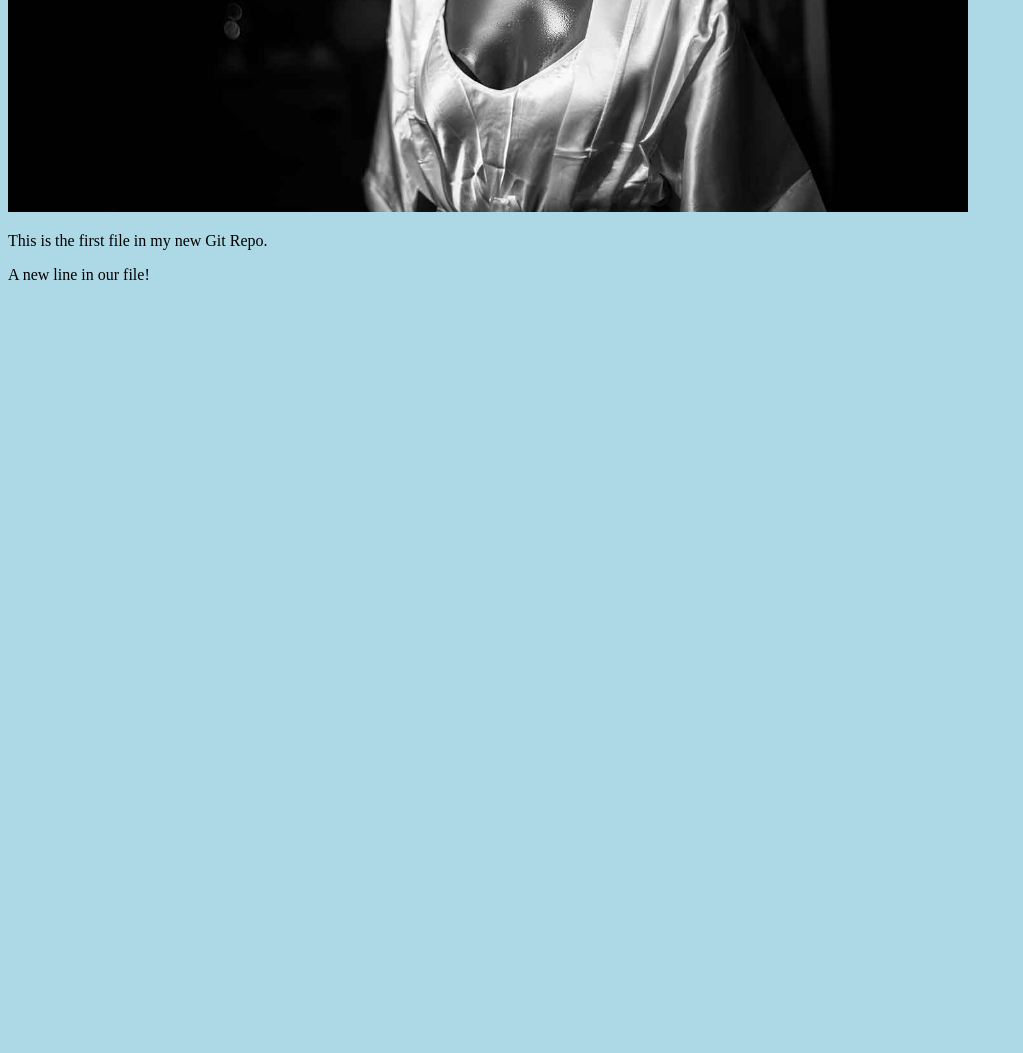
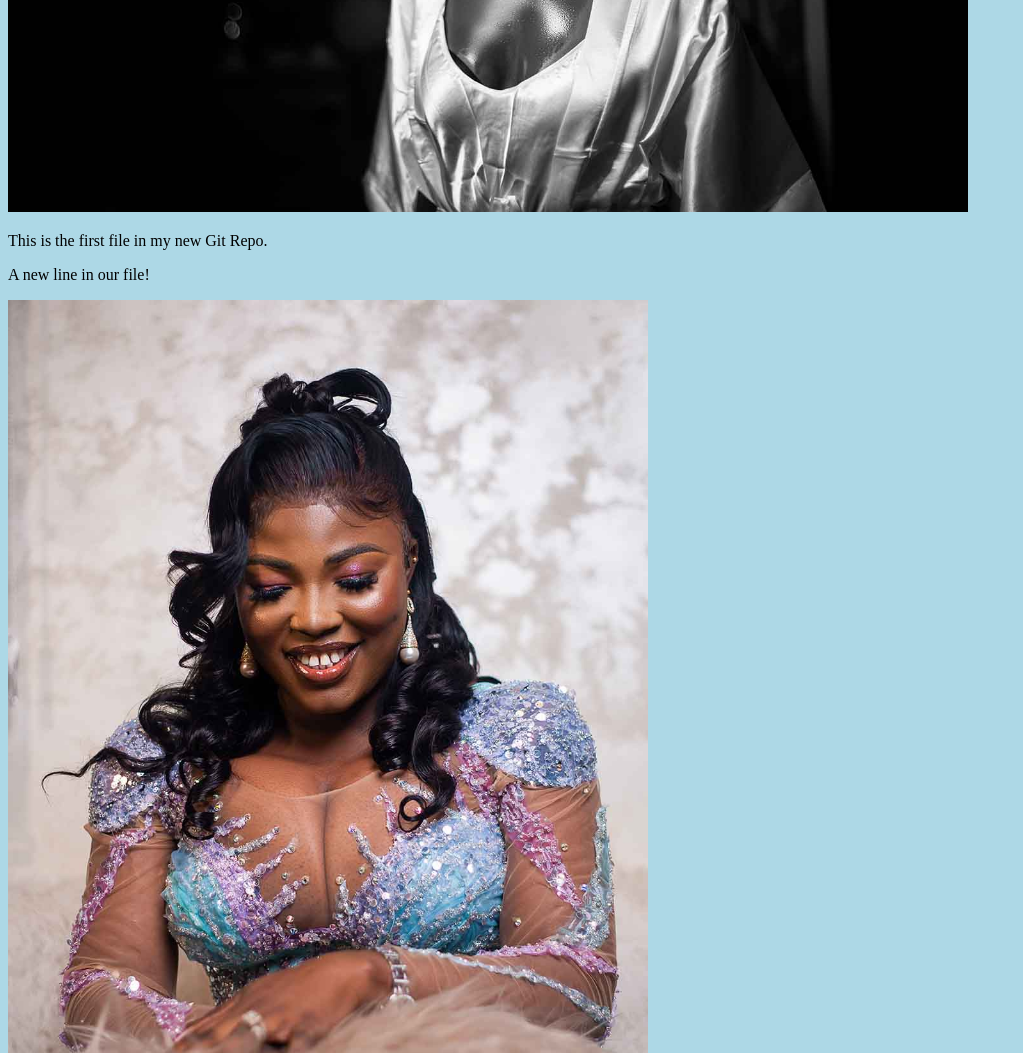
Before and after one commit to syl-frontDev/hello-world, a plain HTML site: page index.html in a window 1280 px wide. Shown: the part 508-1561 px from the top of the page, without its empty margins (0-1023 px from the left). Before the commit the page ends 808 px from the top, so only its background shows below. Drawn offline with Linux system fonts and the light colour scheme.

Commit message:
added new image

```diff
--- a/index.html
+++ b/index.html
@@ -13,6 +13,8 @@
         style="width:100%;max-width:960px"></div>
     <p>This is the first file in my new Git Repo.</p>
     <p>A new line in our file!</p>
+    <div><img src="portrait_photography_by_sylvester_harding-26.jpg" alt="Hello Git" style="width:100%;max-width:640px"></div>
+
 
 </body>
 </html>
```
Also changed, not shown: portrait_photography_by_sylvester_harding-26.jpg (added).
